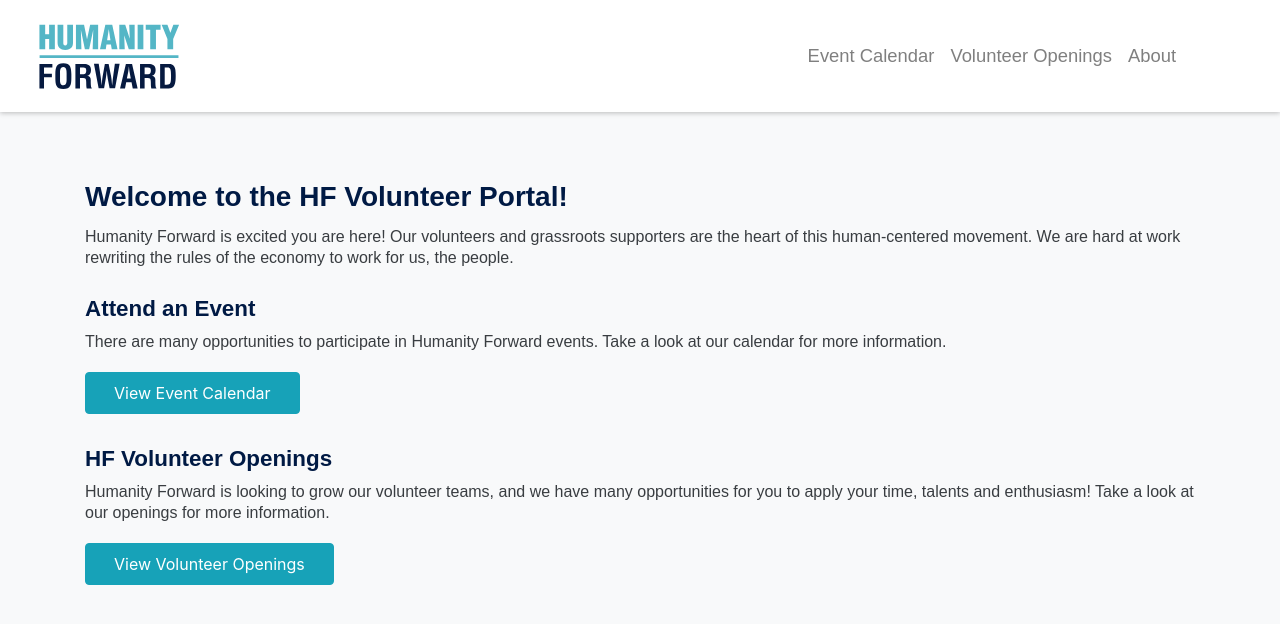
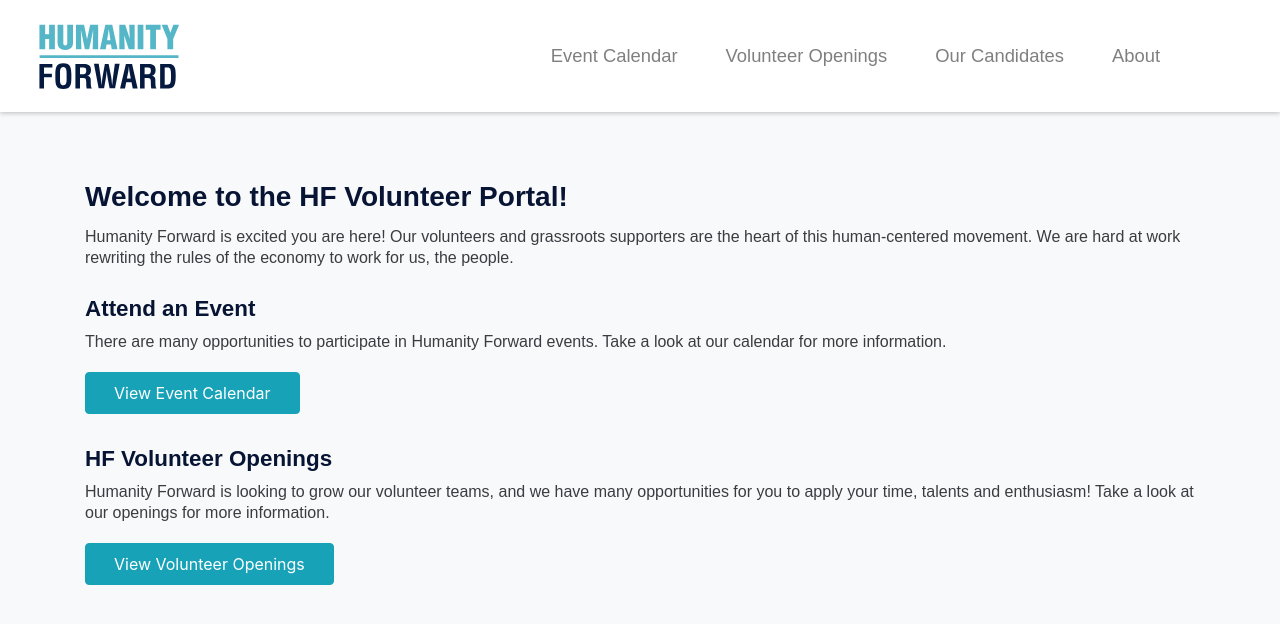
Before and after one commit to HF-RapidResponse/volunteer-portal, a React (Create React App) app in the folder client/: page / in a window 1280 px wide. Shown: the top 624 px of the page. Built offline with nearby package versions, Linux system fonts and the light colour scheme.

Commit message:
pulled from latest staging, added candidates page, and added header spacing

```diff
--- a/client/package.json
+++ b/client/package.json
@@ -22,6 +22,7 @@
   },
   "scripts": {
     "start": "serve -s build",
+    "client": "react-scripts start",
     "build": "react-scripts build",
     "test": "react-scripts test",
     "eject": "react-scripts eject"
--- /dev/null
+++ b/client/src/components/Candidates.js
@@ -0,0 +1,30 @@
+import React, { useState } from 'react';
+import LoadingSpinner from '../components/LoadingSpinner';
+
+/**
+ * Component that displays the candidates page. Currently, we are using an embedded
+ * airtable to render the data.
+ */
+function Candidates() {
+  const [loading, setLoading] = useState(true);
+  document.title = 'HF Volunteer Portal - Candidates';
+  return (
+    <>
+      <h1>Our Candidates</h1>
+      <p>Support our endorsed candidates for this upcoming election!</p>
+      {loading && <LoadingSpinner />}
+      <iframe
+        className="airtable-embed"
+        src="https://airtable.com/embed/shrmkdEXjXXBzpyl6?backgroundColor=green&viewControls=on"
+        frameBorder="0"
+        width="100%"
+        height="1000"
+        onLoad={() => setLoading(false)}
+        title="candidates"
+        styles="background: transparent; border: 1px solid #ccc;"
+      ></iframe>
+    </>
+  );
+}
+
+export default Candidates;
--- a/client/src/components/Header.js
+++ b/client/src/components/Header.js
@@ -13,6 +13,7 @@ function Header() {
   const links = [
     { displayName: 'Event Calendar', url: '/calendar' },
     { displayName: 'Volunteer Openings', url: '/roles' },
+    { displayName: 'Our Candidates', url: '/candidates' },
     { displayName: 'About', url: '/about' },
     // { displayName: 'Sign In', url: '/signin' },
   ];
@@ -25,7 +26,7 @@ function Header() {
     const link = links[i];
     navLinks.push(
       <Link
-        className="nav-link"
+        className="nav-link ml-3 mr-3"
         key={link.displayName + i}
         to={link.url}
         onClick={() => setTimeout(() => setExpanded(false), 100)}
@@ -37,7 +38,7 @@ function Header() {
 
   return (
     <>
-      <Navbar id="main-header" fixed="top" expand="md" expanded={expanded}>
+      <Navbar id="main-header" fixed="top" expand="lg" expanded={expanded}>
         <Link
           className="nav-link"
           key="home-key"
--- a/client/src/components/PageViewSwitch.js
+++ b/client/src/components/PageViewSwitch.js
@@ -6,6 +6,7 @@ import { Route, Switch, useLocation } from 'react-router-dom';
 import Home from './Home';
 import Calendar from './Calendar';
 import Roles from './Roles';
+import Candidates from './Candidates';
 import About from './About';
 import NotFound from './NotFound';
 
@@ -32,6 +33,7 @@ function PageViewSwitch() {
         <Route path="/" exact component={Home} />
         <Route path="/calendar" exact component={Calendar} />
         <Route path="/roles" exact component={Roles} />
+        <Route path="/candidates" exact component={Candidates} />
         <Route path="/about" exact component={About} />
         {/* <Route path="/signin" exact component={Signin} /> */}
         <Route path="*" component={NotFound} />
--- a/client/src/styles/_variables.scss
+++ b/client/src/styles/_variables.scss
@@ -1,5 +1,5 @@
-$hfCyan: #0fa3b3;
-$hfDarkBlue: #001a44;
+$hfCyan: #54b6c6;
+$hfDarkBlue: #071434;
 $blackText: #393d41;
 $background: #f8f9fa;
 $faintQuoteGray: #828282;
--- a/client/src/styles/base.scss
+++ b/client/src/styles/base.scss
@@ -33,6 +33,11 @@
 
 body {
   background-color: $background;
+}
+
+#main-content,
+#main-header {
+  min-width: 280px;
 }
 
 #main-content {
```
Also changed, not shown: 1 other file (tests, documents, lock files or other folders).
